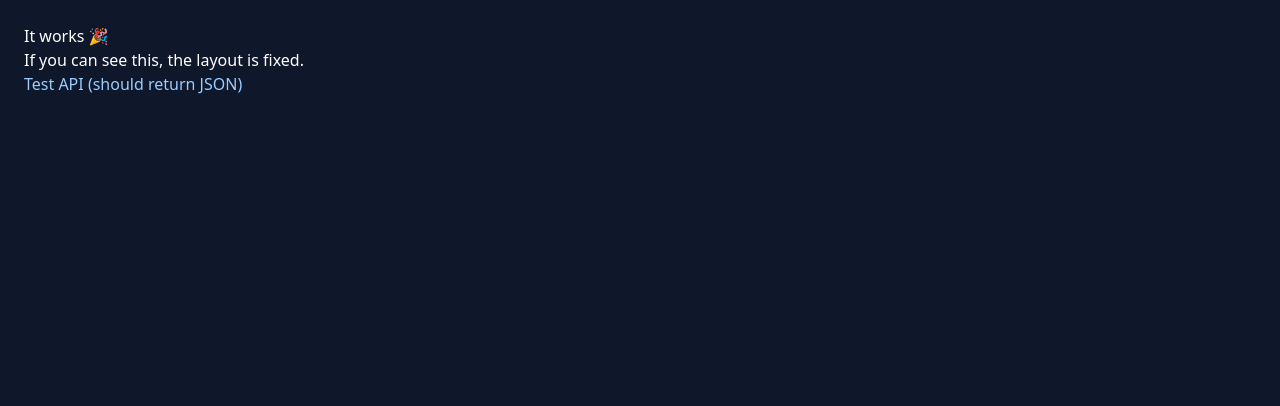
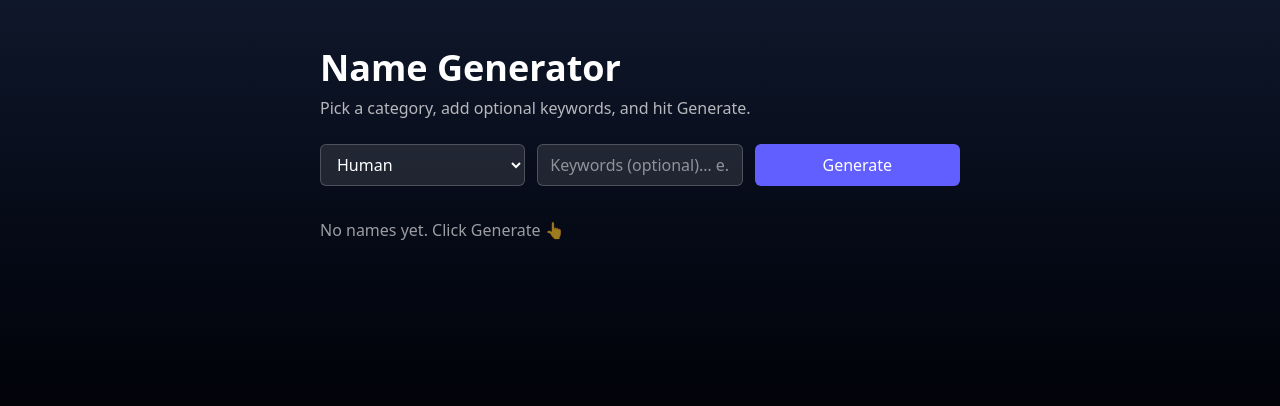
Before and after one commit to wyncole69/namegen-site, a Next.js app: page / in a window 1280 px wide. Shown: the top 406 px of the page. Built offline with nearby package versions, Linux system fonts and the light colour scheme.

Commit message:
Update page.tsx

```diff
--- a/app/page.tsx
+++ b/app/page.tsx
@@ -1,14 +1,116 @@
-// app/page.tsx
 "use client";
+import { useState } from "react";
+
+type Category = "Human" | "Brand" | "Pet" | "Character";
 
 export default function Home() {
+  const [category, setCategory] = useState<Category>("Human");
+  const [keywords, setKeywords] = useState("");
+  const [loading, setLoading] = useState(false);
+  const [names, setNames] = useState<string[]>([]);
+  const [error, setError] = useState<string | null>(null);
+
+  const brandSeeds = ["Fluxora", "BrightNest", "NovaMint", "Kindora", "Verdiant"];
+  const petSeeds = ["Milo", "Luna", "Buddy", "Bella", "Coco", "Rocky", "Daisy"];
+  const characterSeeds = ["Aelric", "Mirella", "Torren", "Lyra", "Kael", "Seraphine"];
+
+  async function handleGenerate() {
+    setLoading(true);
+    setError(null);
+    try {
+      if (category === "Human") {
+        const res = await fetch("/api/random-people", { cache: "no-store" });
+        if (!res.ok) throw new Error(`API ${res.status}`);
+        const data = await res.json();
+        setNames(Array.isArray(data.names) ? data.names : []);
+      } else if (category === "Brand") {
+        setNames(pickTen(applyKeywordHint(brandSeeds, keywords)));
+      } else if (category === "Pet") {
+        setNames(pickTen(applyKeywordHint(petSeeds, keywords)));
+      } else {
+        setNames(pickTen(applyKeywordHint(characterSeeds, keywords)));
+      }
+    } catch (e) {
+      console.error(e);
+      setNames([]);
+      setError("Couldn’t get names. Try again.");
+    } finally {
+      setLoading(false);
+    }
+  }
+
+  function pickTen(list: string[]) { return shuffle(list).slice(0, 10); }
+  function applyKeywordHint(list: string[], kw: string) {
+    if (!kw.trim()) return list;
+    const k = kw.trim();
+    const extended = list.map(n => (Math.random() > 0.5 ? `${capitalize(k)} ${n}` : `${n} ${capitalize(k)}`));
+    return [...list, ...extended];
+  }
+  function shuffle<T>(arr: T[]) { return [...arr].sort(() => Math.random() - 0.5); }
+  function capitalize(s: string) { return s ? s[0].toUpperCase() + s.slice(1) : s; }
+
+  async function copyToClipboard(text: string) {
+    try { await navigator.clipboard.writeText(text); alert("Copied!"); }
+    catch { alert("Couldn’t copy — copy manually."); }
+  }
+  function openDotComSearch(name: string) {
+    const q = encodeURIComponent(name.replace(/\s+/g, "") + ".com");
+    window.open(`https://www.namecheap.com/domains/registration/results/?domain=${q}`, "_blank");
+  }
+
   return (
-    <main style={{ minHeight: "100vh", padding: 24 }}>
-      <h1>It works 🎉</h1>
-      <p>If you can see this, the layout is fixed.</p>
-      <a href="/api/random-people" style={{ color: "#9cf" }}>
-        Test API (should return JSON)
-      </a>
+    <main className="min-h-screen bg-gradient-to-b from-[#0f172a] to-black text-white">
+      <div className="mx-auto max-w-2xl px-4 py-12">
+        <h1 className="text-3xl md:text-4xl font-semibold">Name Generator</h1>
+        <p className="mt-2 text-white/70">Pick a category, add optional keywords, and hit Generate.</p>
+
+        <div className="mt-6 grid grid-cols-1 md:grid-cols-3 gap-3">
+          <select
+            className="rounded-md bg-white/10 border border-white/20 px-3 py-2"
+            value={category}
+            onChange={(e) => setCategory(e.target.value as Category)}
+          >
+            <option value="Human">Human</option>
+            <option value="Brand">Brand</option>
+            <option value="Pet">Pet</option>
+            <option value="Character">Character</option>
+          </select>
+
+          <input
+            className="rounded-md bg-white/10 border border-white/20 px-3 py-2"
+            placeholder="Keywords (optional)… e.g., nature, bold"
+            value={keywords}
+            onChange={(e) => setKeywords(e.target.value)}
+          />
+
+          <button
+            onClick={handleGenerate}
+            disabled={loading}
+            className="rounded-md bg-indigo-500 hover:bg-indigo-600 active:bg-indigo-700 transition px-4 py-2 font-medium disabled:opacity-60"
+          >
+            {loading ? "Generating…" : "Generate"}
+          </button>
+        </div>
+
+        {error && <div className="mt-4 rounded-md bg-red-500/20 border border-red-400/40 px-3 py-2 text-red-100">{error}</div>}
+
+        <div className="mt-8 space-y-3">
+          {names.length === 0 && !error && <div className="text-white/60">No names yet. Click Generate 👆</div>}
+
+          {names.map((n, i) => {
+            const clean = n.trim().replace(/\s+/g, " ");
+            return (
+              <div key={`${clean}-${i}`} className="flex items-center justify-between rounded-lg border border-white/15 bg-white/5 px-4 py-3">
+                <span className="text-lg">{clean}</span>
+                <div className="flex items-center gap-2">
+                  <button onClick={() => copyToClipboard(clean)} className="rounded-md bg-white/10 hover:bg-white/20 px-3 py-1.5">Copy</button>
+                  <button onClick={() => openDotComSearch(clean)} className="rounded-md bg-white/10 hover:bg-white/20 px-3 py-1.5">Check .com</button>
+                </div>
+              </div>
+            );
+          })}
+        </div>
+      </div>
     </main>
   );
 }
```
